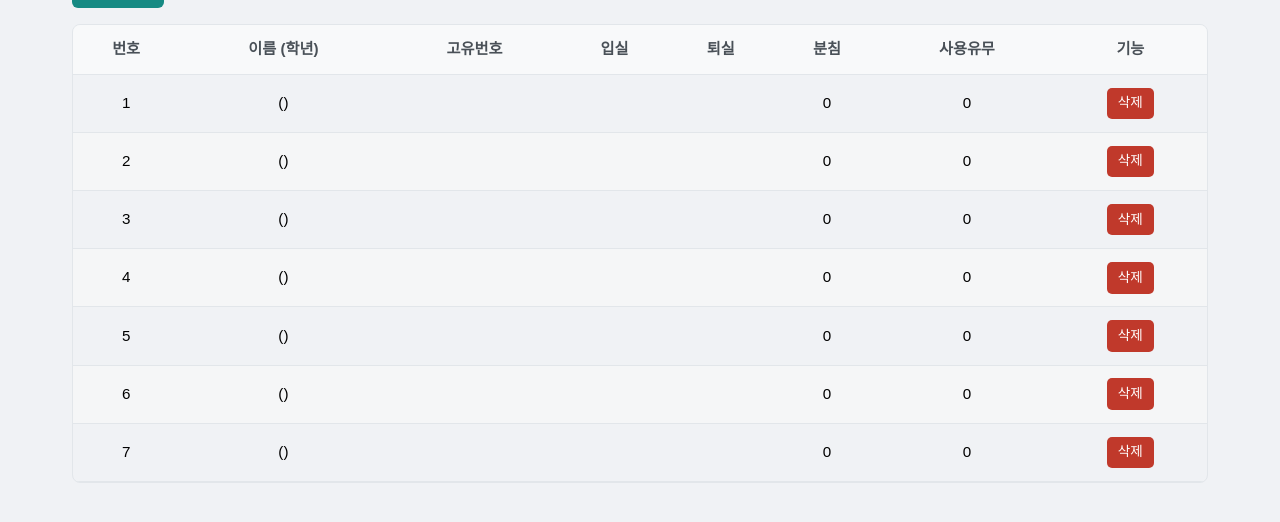
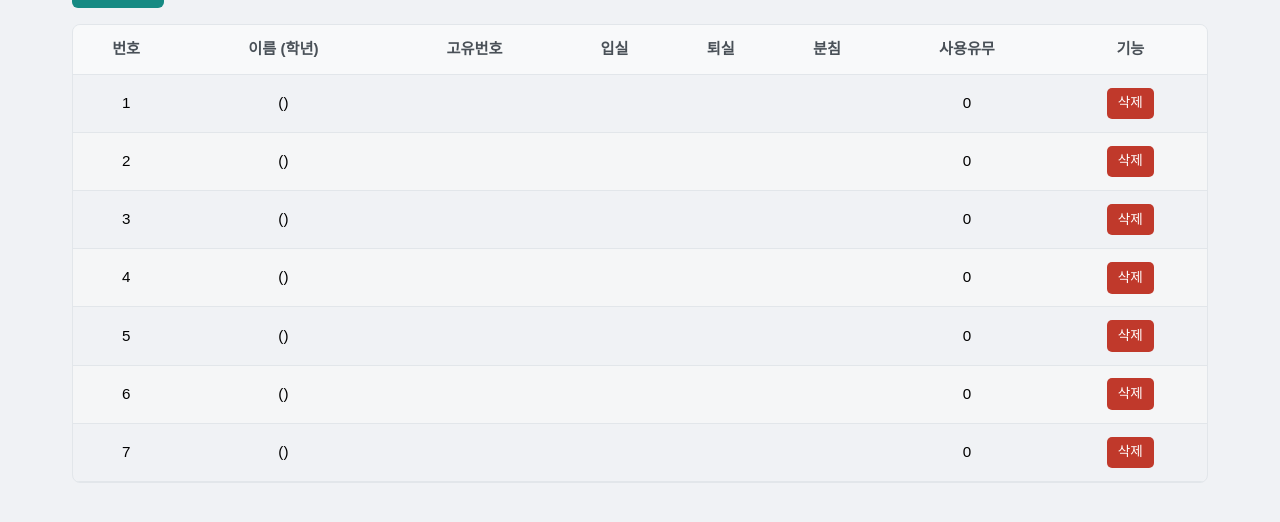
Before and after one commit to lattesmoody/shhoban_piano, a Next.js app: page /drumroom_manage in a window 1280 px wide. Shown: the part 186-708 px from the top of the page. Built offline with nearby package versions, Linux system fonts and the light colour scheme.

Commit message:
[MODIFY] 드럼실관리 - 아무런 데이터 값 없을 땐 "분침" 미표기기

```diff
--- a/app/drumroom_manage/page.tsx
+++ b/app/drumroom_manage/page.tsx
@@ -48,7 +48,7 @@ export default function DrumRoomManagePage(){
                 <td>{r.uniqueId}</td>
                 <td>{r.inTime}</td>
                 <td>{r.outTime}</td>
-                <td>{r.turns}</td>
+                <td>{r.turns ? (r.turns || '') : ''}</td>
                 <td>{r.usage}</td>
                 <td><div className={styles.actions}><button className={styles.btn} onClick={()=>handleDelete(r.no)}>삭제</button></div></td>
               </tr>
```
